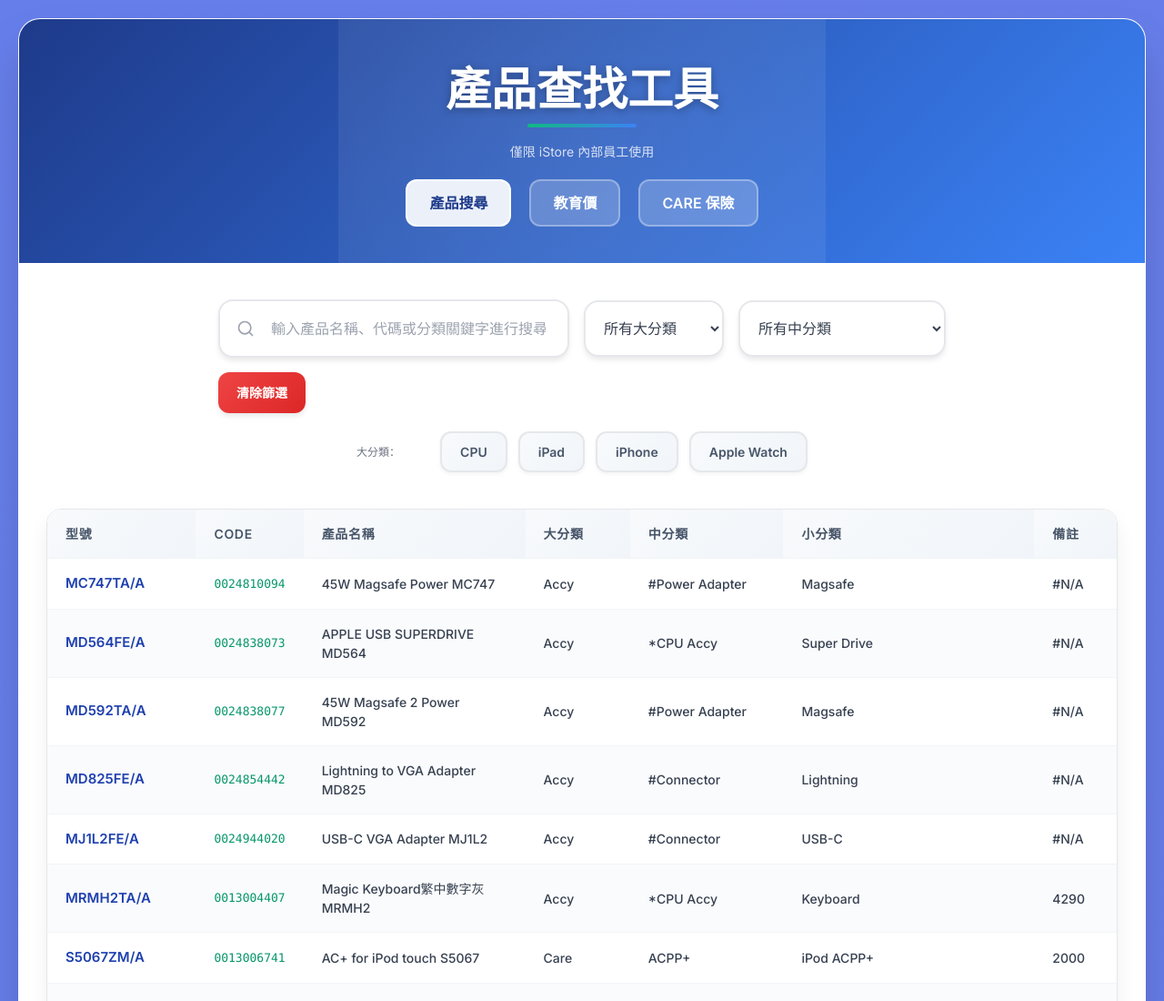
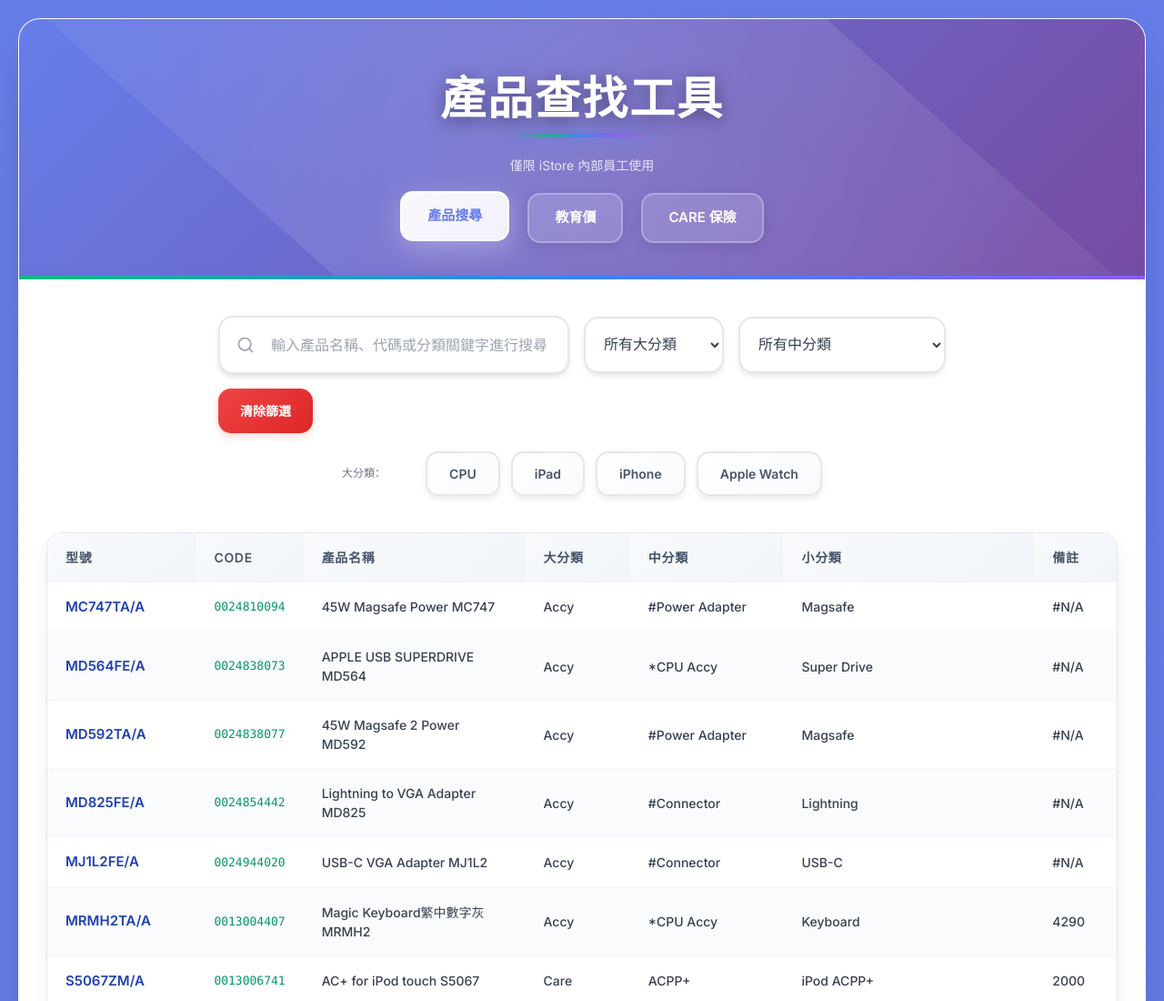
Before and after one commit to Morio588/Product-Search-Tool, a plain HTML site: page index.html in a window 1280 px wide. Shown: the top 1100 px of the page at 91% size. Drawn offline with nearby package versions, Linux system fonts and the light colour scheme.

Commit message:
index.html
Updated styles for header, buttons, and filters to enhance visual appearance and interactivity.

```diff
--- a/index.html
+++ b/index.html
@@ -48,8 +48,8 @@
     }
 
     .header {
-      background: linear-gradient(135deg, #1e3a8a 0%, #3b82f6 100%);
-      padding: 40px 30px;
+      background: linear-gradient(135deg, #667eea 0%, #764ba2 100%);
+      padding: 50px 30px 40px;
       text-align: center;
       position: relative;
       overflow: hidden;
@@ -62,8 +62,19 @@
       left: -50%;
       width: 200%;
       height: 200%;
-      background: radial-gradient(circle, rgba(255,255,255,0.1) 0%, transparent 70%);
-      animation: shimmer 4s ease-in-out infinite;
+      background: radial-gradient(circle, rgba(255,255,255,0.15) 0%, transparent 70%);
+      animation: shimmer 6s ease-in-out infinite;
+    }
+
+    .header::after {
+      content: '';
+      position: absolute;
+      bottom: 0;
+      left: 0;
+      right: 0;
+      height: 4px;
+      background: linear-gradient(90deg, #10b981, #3b82f6, #8b5cf6);
+      box-shadow: 0 2px 10px rgba(59, 130, 246, 0.5);
     }
 
     @keyframes shimmer {
@@ -75,21 +86,29 @@
       color: white !important;
       font-size: 50px !important;
       font-weight: 700 !important;
-      margin-bottom: 12px;
-      text-shadow: 0 2px 10px rgba(0,0,0,0.3);
+      margin-bottom: 16px;
+      text-shadow: 0 4px 20px rgba(0,0,0,0.4);
       position: relative;
       z-index: 1;
+      letter-spacing: 2px;
     }
 
     .divider {
-      width: 120px;
-      height: 4px;
-      background: linear-gradient(90deg, #10b981, #3b82f6);
+      width: 150px;
+      height: 5px;
+      background: linear-gradient(90deg, transparent, #10b981, #3b82f6, #8b5cf6, transparent);
       border: none;
-      border-radius: 2px;
-      margin: 0 auto 16px;
+      border-radius: 3px;
+      margin: 0 auto 20px;
       position: relative;
       z-index: 1;
+      box-shadow: 0 2px 15px rgba(59, 130, 246, 0.6);
+      animation: glow 2s ease-in-out infinite;
+    }
+
+    @keyframes glow {
+      0%, 100% { opacity: 1; }
+      50% { opacity: 0.7; }
     }
 
     .subtitle {
@@ -110,27 +129,52 @@
     }
 
     .nav-btn {
-      padding: 12px 24px;
-      background: rgba(255, 255, 255, 0.2);
-      border: 2px solid rgba(255, 255, 255, 0.3);
-      border-radius: 12px;
+      padding: 14px 28px;
+      background: rgba(255, 255, 255, 0.15);
+      border: 2px solid rgba(255, 255, 255, 0.25);
+      border-radius: 14px;
       color: white;
       font-weight: 600;
+      font-size: 15px;
       cursor: pointer;
-      transition: all 0.3s ease;
+      transition: all 0.4s cubic-bezier(0.4, 0, 0.2, 1);
       backdrop-filter: blur(10px);
+      box-shadow: 0 4px 15px rgba(0, 0, 0, 0.1);
+      position: relative;
+      overflow: hidden;
+    }
+
+    .nav-btn::before {
+      content: '';
+      position: absolute;
+      top: 50%;
+      left: 50%;
+      width: 0;
+      height: 0;
+      border-radius: 50%;
+      background: rgba(255, 255, 255, 0.2);
+      transform: translate(-50%, -50%);
+      transition: width 0.6s, height 0.6s;
+    }
+
+    .nav-btn:hover::before {
+      width: 300px;
+      height: 300px;
     }
 
     .nav-btn:hover {
-      background: rgba(255, 255, 255, 0.3);
+      background: rgba(255, 255, 255, 0.25);
       border-color: rgba(255, 255, 255, 0.5);
-      transform: translateY(-2px);
+      transform: translateY(-3px);
+      box-shadow: 0 8px 25px rgba(0, 0, 0, 0.2);
     }
 
     .nav-btn.active {
-      background: rgba(255, 255, 255, 0.9);
-      color: #1e3a8a;
+      background: linear-gradient(135deg, rgba(255, 255, 255, 0.95), rgba(255, 255, 255, 0.9));
+      color: #667eea;
       border-color: rgba(255, 255, 255, 0.9);
+      box-shadow: 0 8px 30px rgba(255, 255, 255, 0.3);
+      transform: translateY(-2px);
     }
 
     .page {
@@ -187,21 +231,45 @@
     }
 
     .clear-filters {
-      padding: 12px 20px;
+      padding: 14px 24px;
       background: linear-gradient(135deg, #ef4444 0%, #dc2626 100%);
       color: white;
       border: none;
-      border-radius: 12px;
+      border-radius: 14px;
       font-weight: 600;
       cursor: pointer;
-      transition: all 0.3s ease;
-      box-shadow: 0 4px 6px -1px rgba(0, 0, 0, 0.1);
+      transition: all 0.4s cubic-bezier(0.4, 0, 0.2, 1);
+      box-shadow: 0 4px 8px rgba(239, 68, 68, 0.2);
       font-size: 14px;
+      position: relative;
+      overflow: hidden;
+    }
+
+    .clear-filters::before {
+      content: '';
+      position: absolute;
+      top: 50%;
+      left: 50%;
+      width: 0;
+      height: 0;
+      border-radius: 50%;
+      background: rgba(255, 255, 255, 0.3);
+      transform: translate(-50%, -50%);
+      transition: width 0.5s, height 0.5s;
+    }
+
+    .clear-filters:hover::before {
+      width: 300px;
+      height: 300px;
     }
 
     .clear-filters:hover {
-      transform: translateY(-2px);
-      box-shadow: 0 10px 25px -5px rgba(239, 68, 68, 0.3);
+      transform: translateY(-3px);
+      box-shadow: 0 8px 20px rgba(239, 68, 68, 0.4);
+    }
+
+    .clear-filters:active {
+      transform: translateY(-1px);
     }
 
     .filter-info {
@@ -231,48 +299,86 @@
     }
 
     .quick-filter-btn {
-      padding: 10px 20px;
-      background: linear-gradient(135deg, #f8fafc 0%, #f1f5f9 100%);
+      padding: 12px 24px;
+      background: linear-gradient(135deg, #ffffff 0%, #f8fafc 100%);
       border: 2px solid #e5e7eb;
-      border-radius: 12px;
+      border-radius: 14px;
       color: #475569;
       font-weight: 600;
       font-size: 14px;
       cursor: pointer;
-      transition: all 0.3s ease;
-      box-shadow: 0 2px 4px rgba(0, 0, 0, 0.05);
+      transition: all 0.4s cubic-bezier(0.4, 0, 0.2, 1);
+      box-shadow: 0 4px 6px rgba(0, 0, 0, 0.07);
+      position: relative;
+      overflow: hidden;
+    }
+
+    .quick-filter-btn::before {
+      content: '';
+      position: absolute;
+      top: 0;
+      left: -100%;
+      width: 100%;
+      height: 100%;
+      background: linear-gradient(90deg, transparent, rgba(255,255,255,0.8), transparent);
+      transition: left 0.5s;
+    }
+
+    .quick-filter-btn:hover::before {
+      left: 100%;
     }
 
     .quick-filter-btn:hover {
-      transform: translateY(-2px);
-      box-shadow: 0 4px 8px rgba(0, 0, 0, 0.1);
-      border-color: #3b82f6;
+      transform: translateY(-3px);
+      box-shadow: 0 8px 15px rgba(102, 126, 234, 0.2);
+      border-color: #667eea;
     }
 
     .quick-filter-btn.active {
-      background: linear-gradient(135deg, #3b82f6 0%, #2563eb 100%);
+      background: linear-gradient(135deg, #667eea 0%, #764ba2 100%);
       color: white;
-      border-color: #3b82f6;
-      box-shadow: 0 4px 12px rgba(59, 130, 246, 0.3);
+      border-color: #667eea;
+      box-shadow: 0 8px 20px rgba(102, 126, 234, 0.4);
+      transform: translateY(-2px);
     }
 
     .quick-subcategory-btn {
-      padding: 8px 16px;
+      padding: 10px 18px;
       background: linear-gradient(135deg, #fef3c7 0%, #fde68a 100%);
       border: 2px solid #fbbf24;
-      border-radius: 10px;
+      border-radius: 12px;
       color: #92400e;
       font-weight: 600;
       font-size: 13px;
       cursor: pointer;
-      transition: all 0.3s ease;
-      box-shadow: 0 2px 4px rgba(0, 0, 0, 0.05);
+      transition: all 0.4s cubic-bezier(0.4, 0, 0.2, 1);
+      box-shadow: 0 4px 6px rgba(251, 191, 36, 0.15);
       white-space: nowrap;
+      position: relative;
+      overflow: hidden;
+    }
+
+    .quick-subcategory-btn::after {
+      content: '';
+      position: absolute;
+      top: 50%;
+      left: 50%;
+      width: 0;
+      height: 0;
+      border-radius: 50%;
+      background: rgba(255, 255, 255, 0.4);
+      transform: translate(-50%, -50%);
+      transition: width 0.4s, height 0.4s;
+    }
+
+    .quick-subcategory-btn:hover::after {
+      width: 200px;
+      height: 200px;
     }
 
     .quick-subcategory-btn:hover {
-      transform: translateY(-2px);
-      box-shadow: 0 4px 8px rgba(0, 0, 0, 0.1);
+      transform: translateY(-3px);
+      box-shadow: 0 8px 15px rgba(245, 158, 11, 0.3);
       border-color: #f59e0b;
     }
 
@@ -280,7 +386,8 @@
       background: linear-gradient(135deg, #f59e0b 0%, #d97706 100%);
       color: white;
       border-color: #f59e0b;
-      box-shadow: 0 4px 12px rgba(245, 158, 11, 0.3);
+      box-shadow: 0 8px 20px rgba(245, 158, 11, 0.4);
+      transform: translateY(-2px);
     }
 
     .quick-filter-label {
@@ -322,15 +429,15 @@
       font-size: 16px;
       font-weight: 500;
       background: white;
-      transition: all 0.3s cubic-bezier(0.4, 0, 0.2, 1);
-      box-shadow: 0 4px 6px -1px rgba(0, 0, 0, 0.1);
+      transition: all 0.4s cubic-bezier(0.4, 0, 0.2, 1);
+      box-shadow: 0 4px 6px -1px rgba(0, 0, 0, 0.1), 0 2px 4px -1px rgba(0, 0, 0, 0.06);
     }
 
     #searchInput:focus {
       outline: none;
-      border-color: #3b82f6;
-      box-shadow: 0 0 0 4px rgba(59, 130, 246, 0.1), 0 10px 25px -5px rgba(59, 130, 246, 0.1);
-      transform: translateY(-2px);
+      border-color: #667eea;
+      box-shadow: 0 0 0 5px rgba(102, 126, 234, 0.15), 0 10px 25px -5px rgba(102, 126, 234, 0.2);
+      transform: translateY(-3px);
     }
 
     #searchInput::placeholder {
@@ -385,8 +492,9 @@
 
     tbody tr:hover {
       background: linear-gradient(135deg, #eff6ff 0%, #dbeafe 100%);
-      transform: scale(1.01);
-      box-shadow: 0 4px 12px rgba(59, 130, 246, 0.15);
+      transform: scale(1.005);
+      box-shadow: 0 6px 20px rgba(59, 130, 246, 0.15);
+      cursor: pointer;
     }
 
     tbody td {
```
